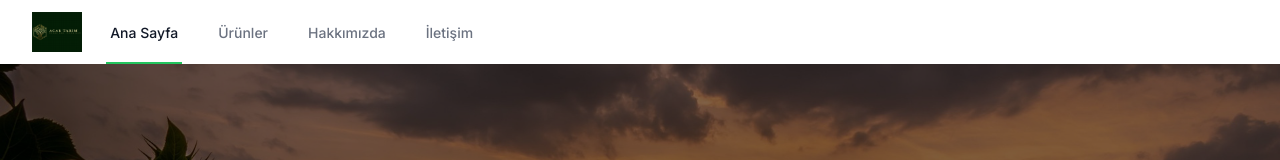
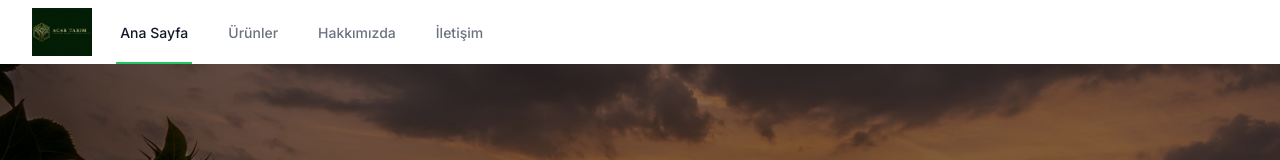
Before and after one commit to acarbrhn/weeb, a Next.js app: page / in a window 1280 px wide. Shown: the top 160 px of the page. Built offline with nearby package versions, Linux system fonts and the light colour scheme.

Commit message:
Logo boyutları güncellendi

```diff
--- a/src/components/Header.tsx
+++ b/src/components/Header.tsx
@@ -33,9 +33,10 @@ export default function Header() {
                     <Image
                       src="/images/logo.png"
                       alt="Acar Tarım Logo"
-                      width={150}
-                      height={40}
-                      className="h-10 w-auto"
+                      width={200}
+                      height={50}
+                      priority
+                      className="h-12 w-auto object-contain"
                     />
                   </Link>
                 </div>
```
